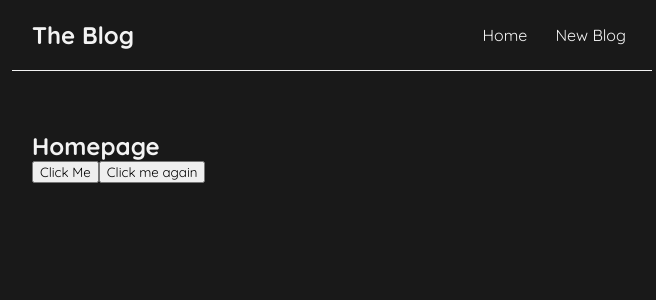
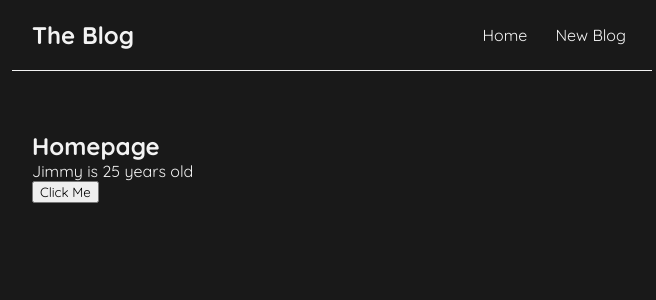
Before and after one commit to sdbxsdb/netn-react, a React (Create React App) app: page / in a window 1280 px wide. Shown: the top 300 px of the page, without its empty margins (308-964 px from the left). Built offline with nearby package versions, Linux system fonts and the light colour scheme.

Commit message:
before starting part 9

```diff
--- a/src/Home.js
+++ b/src/Home.js
@@ -1,19 +1,22 @@
+import { useState } from "react";
+
 const Home = () => {
 
-  const handleClick = (e) => {
-    console.log('HELLOOOOO', e);
+  // let name = 'Jimmy'
+  const [name, setName] = useState("Jimmy")
+  const [age, setAge] = useState(25)
+
+  const handleClick = () => {
+    setName("Bob");
+    setAge(30);
   }
 
-  const handleClickAgain = (name, e) => {
-    console.log('XXXXX -', name + e.target);
-  }
 
   return (
     <div className="home">
       <h2>Homepage</h2>
+      <p>{ name } is { age } years old</p>
       <button style={{ color: "black" }} onClick={handleClick}>Click Me</button>
-      {/* Use the below method to call a function with a vaiable inside it, basically putting a function inside a function */}
-      <button style={{ color: "black" }} onClick={(e) => handleClickAgain('Jimmy', e)}>Click me again</button>
     </div>
   );
 }
```
